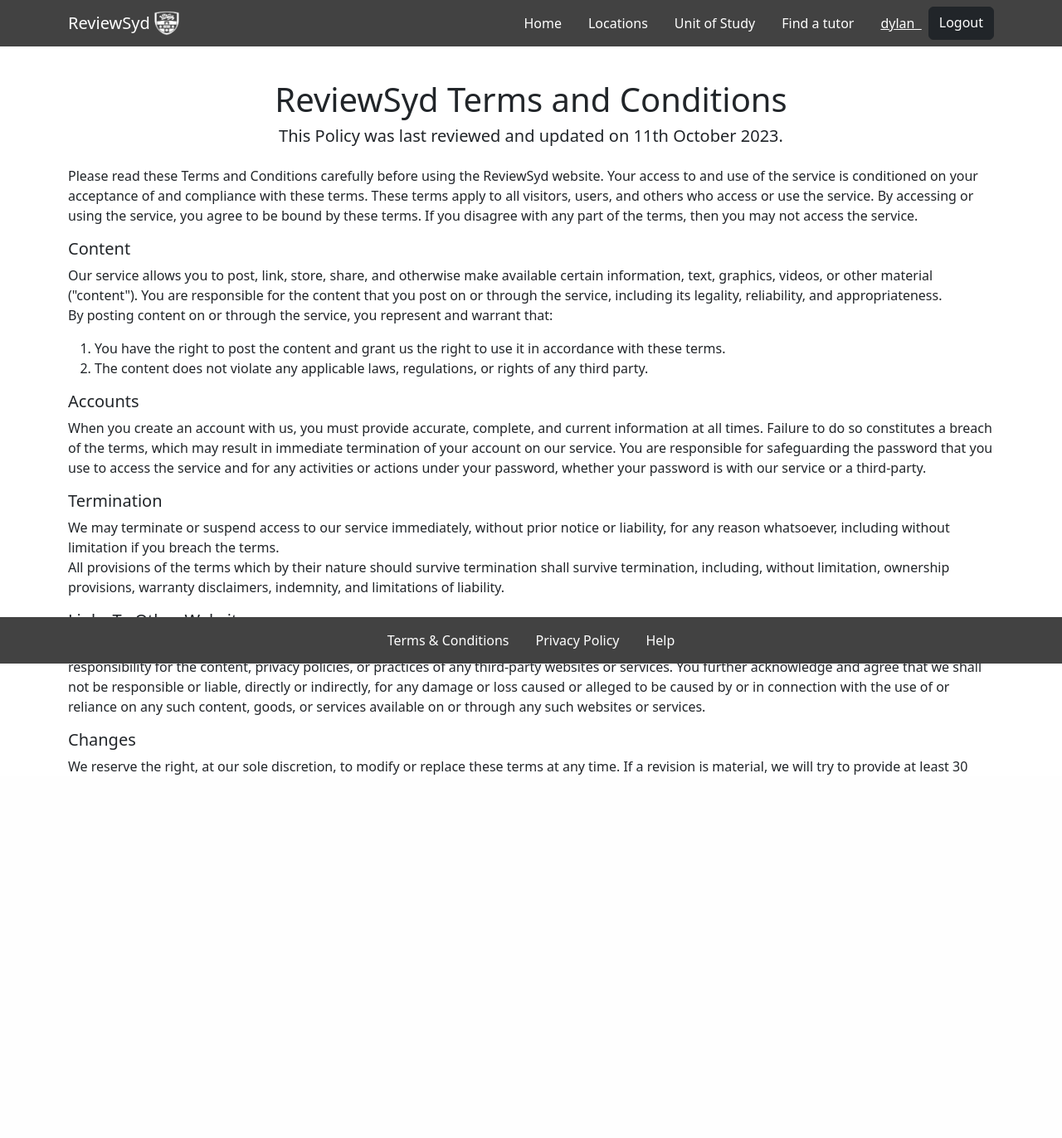
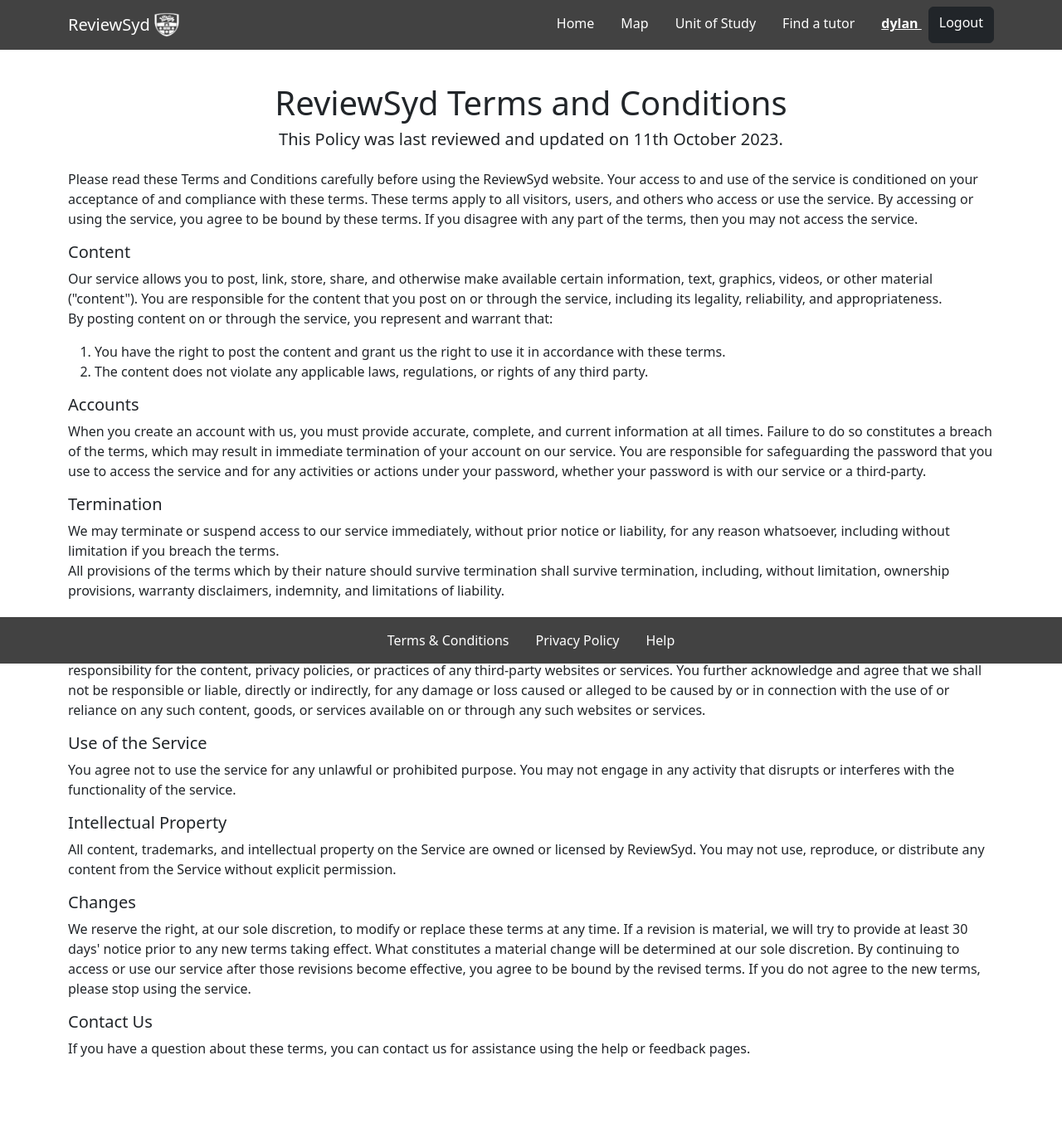
Before and after one commit to amizee/ReviewSyd, a Django app: page /terms-and-conditions/ in a window 1280 px wide. Shown: the whole page at 83% size. Before the commit the page ends 934 px from the top, so only its background shows below. Run offline with Django 4.2, Linux system fonts and the light colour scheme; a user stored in the database is signed in.

Commit message:
slight format changes

```diff
--- a/ReviewSyd/myapp/templates/findTutor.html
+++ b/ReviewSyd/myapp/templates/findTutor.html
@@ -36,11 +36,11 @@
 <div class="container">
     <div class="row my-4">
         <div class="col-md-5 mx-auto">
-            <input type="text" class="form-control" id="search" placeholder="Search for tutors..." onkeyup="searchFunction()">
+            <input type="text" class="form-control" id="search" style="height: 42px;" placeholder="Search for tutors..." onkeyup="searchFunction()">
         </div>
         <!-- Add Button -->
         <div class="col-md-1">
-            <button type="button" class="btn btn-primary" data-bs-toggle="modal" data-bs-target="#addTutorModal" style="white-space: nowrap; padding: 10px 15px; margin-left: -130px;">Post an Ad</button>
+            <button type="button" class="btn" data-bs-toggle="modal" data-bs-target="#addTutorModal" style="white-space: nowrap; padding: 10px 15px; margin-left: -130px; background-color: #E74726; color: white;">Post an Ad</button>
         </div>
     </div>
 
--- a/ReviewSyd/myapp/templates/hf.html
+++ b/ReviewSyd/myapp/templates/hf.html
@@ -27,9 +27,12 @@
             padding: 10px 15px;
         }
 
-        .content-container {
-            height: 110vh;
-            overflow-y: auto;
+        .nav-name {
+            background-color: #424242;
+            font-weight: bold;
+            padding: 10px 15px;
+            position: relative;
+            top: -2px;
         }
     </style>
 </head>
@@ -50,7 +53,7 @@
                         <a class="nav-link {% if navbar == 'home' %} active {% endif %} me-3" aria-current="page" href="{% url 'location list' %}">Home</a>
                     </li>
                     <li class="nav-item">
-                        <a class="nav-link {% if navbar == 'locationsMap' %} active {% endif %} me-3" aria-current="page" href="{% url 'locationsMap' %}">Locations</a>
+                        <a class="nav-link {% if navbar == 'locationsMap' %} active {% endif %} me-3" aria-current="page" href="{% url 'locationsMap' %}">Map</a>
                     </li>
                     <li class="nav-item">
                         <a class="nav-link {% if navbar == 'uos' %} active {% endif %} me-3" aria-current="page" href="{% url 'UoSList' %}">Unit of Study</a>
@@ -60,7 +63,7 @@
                     </li>
                     {% if user.is_authenticated %}
                         <li class="nav-item">
-                            <a href="{% url 'accountSettings' %}" class="nav-link" style="color: white; text-decoration: underline;">{{ user.first_name }} &nbsp;</a>
+                            <a href="{% url 'accountSettings' %}" class="nav-link nav-name" style="color: white; text-decoration: underline;">{{ user.first_name }}&nbsp;</a>
                         </li>
                     {% endif %}
                     {% if not user.is_authenticated %}
@@ -72,7 +75,7 @@
             </div>
         </div>
     </nav>
-    <div class="content-container">
+    <div>
         {% block content %}
         {% endblock content %}
     </div>
@@ -92,4 +95,6 @@
         </div>
     </nav>
 </body>
+    <script src="https://cdn.jsdelivr.net/npm/bootstrap@5.3.2/dist/js/bootstrap.bundle.min.js" integrity="sha384-C6RzsynM9kWDrMNeT87bh95OGNyZPhcTNXj1NW7RuBCsyN/o0jlpcV8Qyq46cDfL" crossorigin="anonymous"></script>
+</body>
 </html>
--- a/ReviewSyd/myapp/templates/privacy.html
+++ b/ReviewSyd/myapp/templates/privacy.html
@@ -5,7 +5,7 @@
 </div>
 <div class="container mt-4">
   <div class="row">
-    <div class="col-12" style="margin-bottom: 80px">
+    <div class="col-12" style="margin-bottom: 80px";>
       <p>
         ReviewSyd values and respects the privacy of the people we deal with.
         ReviewSyd is committed to protecting your privacy and complying with the
@@ -120,7 +120,7 @@
         Information Commssioner (at www.oaic.gov.au/) to lodge a complaint.
       </p>
       <h5>How to contact us</h5>
-      <p class="sd-margin">
+      <p>
         If you have a question or concern in relation to our handling of your
         personal information or this Policy, you can contact us for assistance
         using the help or feedback pages.
--- a/ReviewSyd/myapp/templates/ts.html
+++ b/ReviewSyd/myapp/templates/ts.html
@@ -54,6 +54,16 @@
                     and agree that we shall not be responsible or liable, directly or indirectly, for any damage or loss caused or alleged to be caused by or
                     in connection with the use of or reliance on any such content, goods, or services available on or through any such websites or services.
                 </p>
+                <h5>Use of the Service</h5>
+                <p>
+                    You agree not to use the service for any unlawful or prohibited purpose. You may not engage in any activity that disrupts or interferes with
+                    the functionality of the service.
+                </p>
+                <h5>Intellectual Property</h5>
+                <p>
+                    All content, trademarks, and intellectual property on the Service are owned or licensed by ReviewSyd. You may not use, reproduce,
+                    or distribute any content from the Service without explicit permission.
+                </p>
                 <h5>Changes</h5>
                 <p>
                     We reserve the right, at our sole discretion, to modify or replace these terms at any time. If a revision is material, we will try to provide
@@ -62,7 +72,7 @@
                     agree to the new terms, please stop using the service.
                 </p>
                 <h5>Contact Us</h5>
-                <p class="sd-margin">
+                <p>
                     If you have a question about these terms, you can contact us for assistance using the help or feedback pages.
                 </p>
             </div>
```
Also changed, not shown: ReviewSyd/myapp/templates/locationList.html (+8 -6 lines), ReviewSyd/db.sqlite3.
